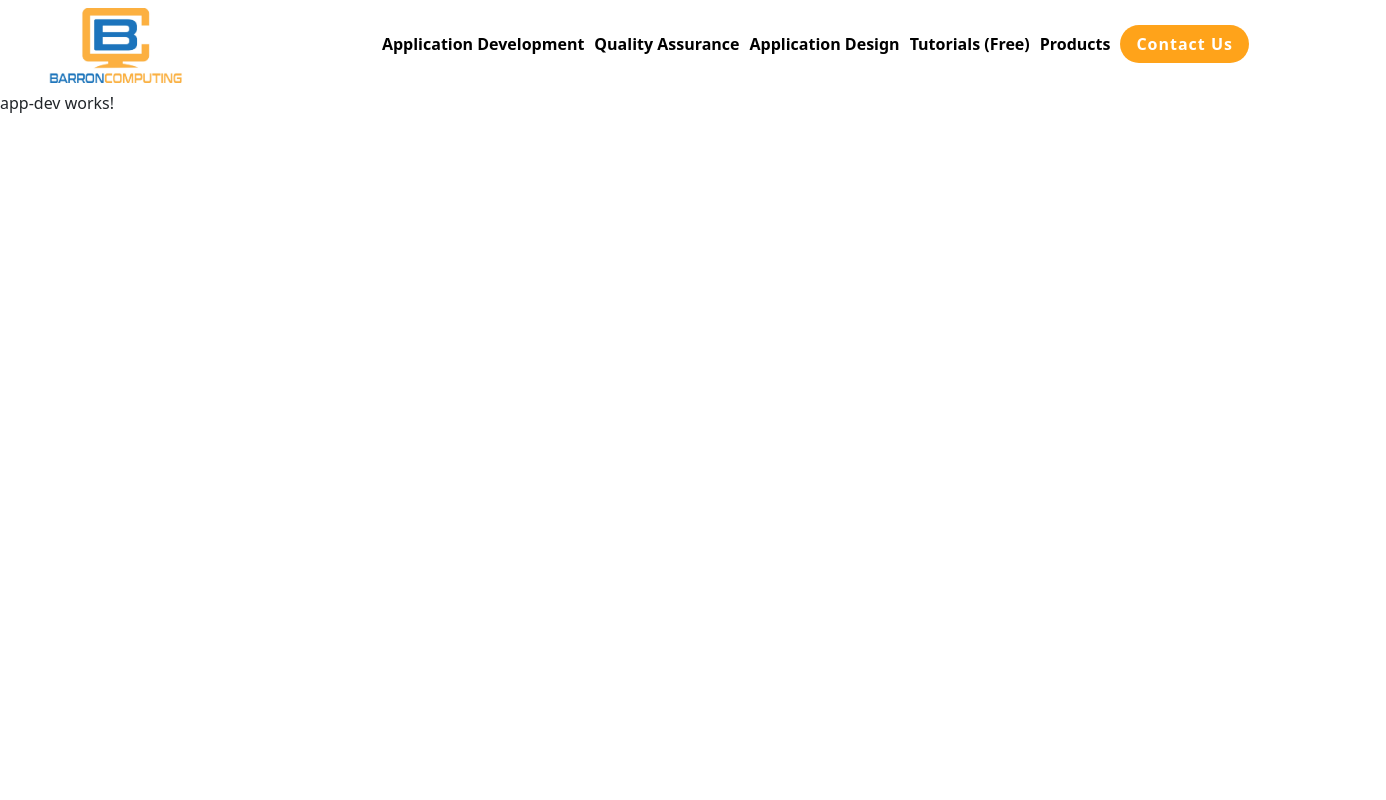
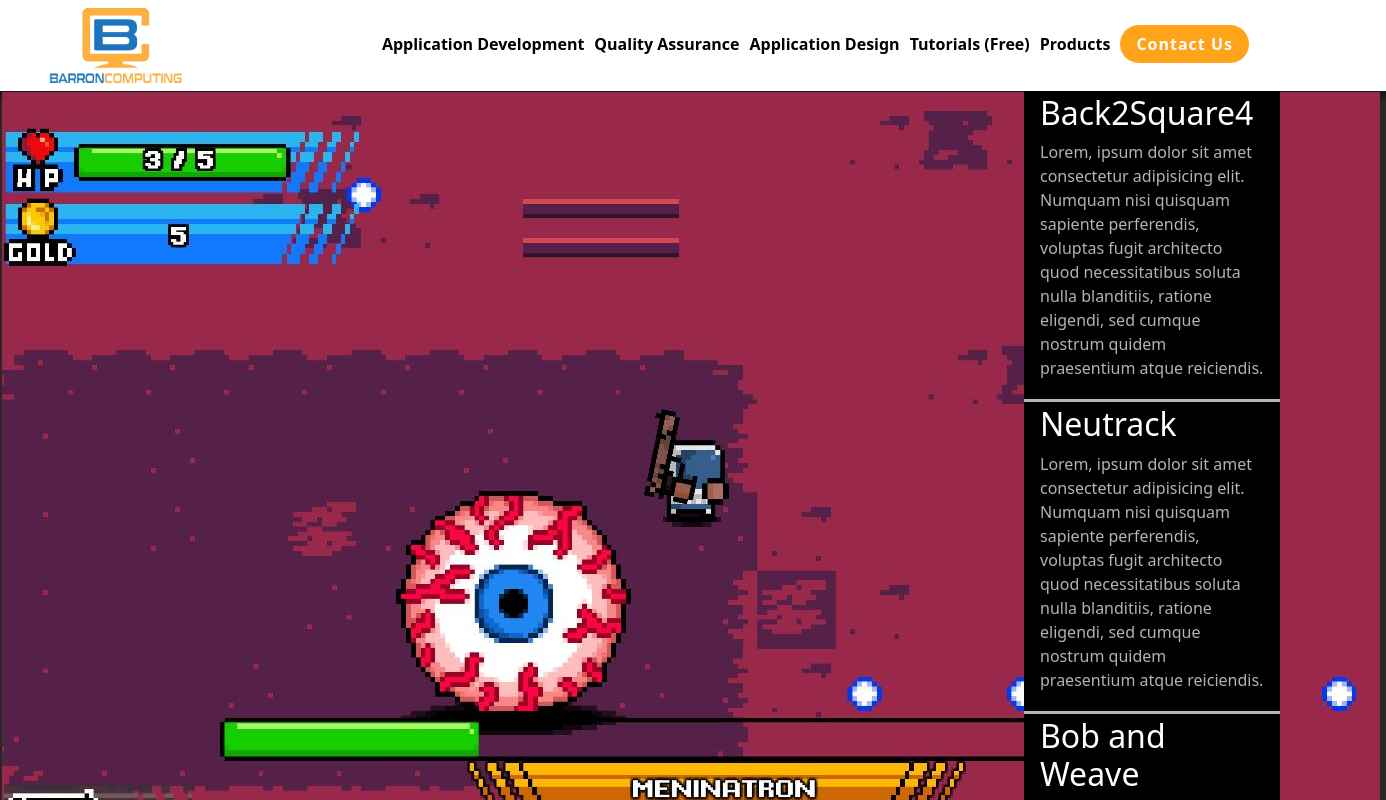
Before and after one commit to JordanBarron-cpu/BarronComputing, an Angular app: page /applicationDevelopment in a window 1280 px wide. Shown: the top 800 px of the page, 1386 px wide, since content can reach past the window. Built offline with nearby package versions, Linux system fonts and the light colour scheme.

Commit message:
Beginning of side pages

```diff
--- a/src/app/app-dev/app-dev.component.css
+++ b/src/app/app-dev/app-dev.component.css
@@ -0,0 +1,41 @@
+* {
+  box-sizing: border-box;
+}
+section {
+  display: flex;
+}
+.current-img {
+  display: inline-block;
+  min-width: 80%;
+}
+.current-img img {
+  margin: 0;
+  padding: 0;
+  min-width: 100%;
+}
+.img-directory {
+  display: inline-block;
+  background: #000;
+  min-width: 20%;
+}
+.img-directory-items {
+  list-style: none;
+  padding: 0px;
+  margin: 0px;
+}
+.img-directory-items a {
+  text-decoration: none;
+}
+.img-directory-item {
+  border-bottom: #b3b3b3 solid 3px;
+  padding: 3px 16px;
+}
+.img-directory-item h2 {
+  color: #fff;
+}
+.img-directory-item p {
+  color: #b3b3b3;
+}
+.img-directory-item:hover {
+  background-color: #b3b3b3;
+}
--- a/src/app/app-dev/app-dev.component.html
+++ b/src/app/app-dev/app-dev.component.html
@@ -1 +1,45 @@
-<p>app-dev works!</p>
+<section>
+  <div class="current-img">
+    <img
+      src="../../assets/brandWebsiteBuilder/dev/frontendDev/bobAndWeaveVideoGame.JPG"
+      alt=""
+    />
+  </div>
+  <div class="img-directory">
+    <ul class="img-directory-items">
+      <a href="">
+        <li class="img-directory-item">
+          <h2>Back2Square4</h2>
+          <p>
+            Lorem, ipsum dolor sit amet consectetur adipisicing elit. Numquam
+            nisi quisquam sapiente perferendis, voluptas fugit architecto quod
+            necessitatibus soluta nulla blanditiis, ratione eligendi, sed cumque
+            nostrum quidem praesentium atque reiciendis.
+          </p>
+        </li></a
+      >
+      <a href="">
+        <li class="img-directory-item">
+          <h2>Neutrack</h2>
+          <p>
+            Lorem, ipsum dolor sit amet consectetur adipisicing elit. Numquam
+            nisi quisquam sapiente perferendis, voluptas fugit architecto quod
+            necessitatibus soluta nulla blanditiis, ratione eligendi, sed cumque
+            nostrum quidem praesentium atque reiciendis.
+          </p>
+        </li></a
+      >
+      <a href="">
+        <li class="img-directory-item">
+          <h2>Bob and Weave</h2>
+          <p>
+            Lorem, ipsum dolor sit amet consectetur adipisicing elit. Numquam
+            nisi quisquam sapiente perferendis, voluptas fugit architecto quod
+            necessitatibus soluta nulla blanditiis, ratione eligendi, sed cumque
+            nostrum quidem praesentium atque reiciendis.
+          </p>
+        </li></a
+      >
+    </ul>
+  </div>
+</section>
--- a/src/app/homepage/homepage.component.css
+++ b/src/app/homepage/homepage.component.css
@@ -50,10 +50,11 @@
   justify-content: flex-end;
 }
 .content .imgBox img {
-  max-width: 00px;
+  max-width: 900px;
   min-width: 900px;
-  max-height: 700px;
-  min-height: 700px;
+  max-height: 650px;
+  min-height: 650px;
+  /* max-width: 100%; */
   display: flex;
   justify-content: flex-end;
   padding-right: 40px;
```
